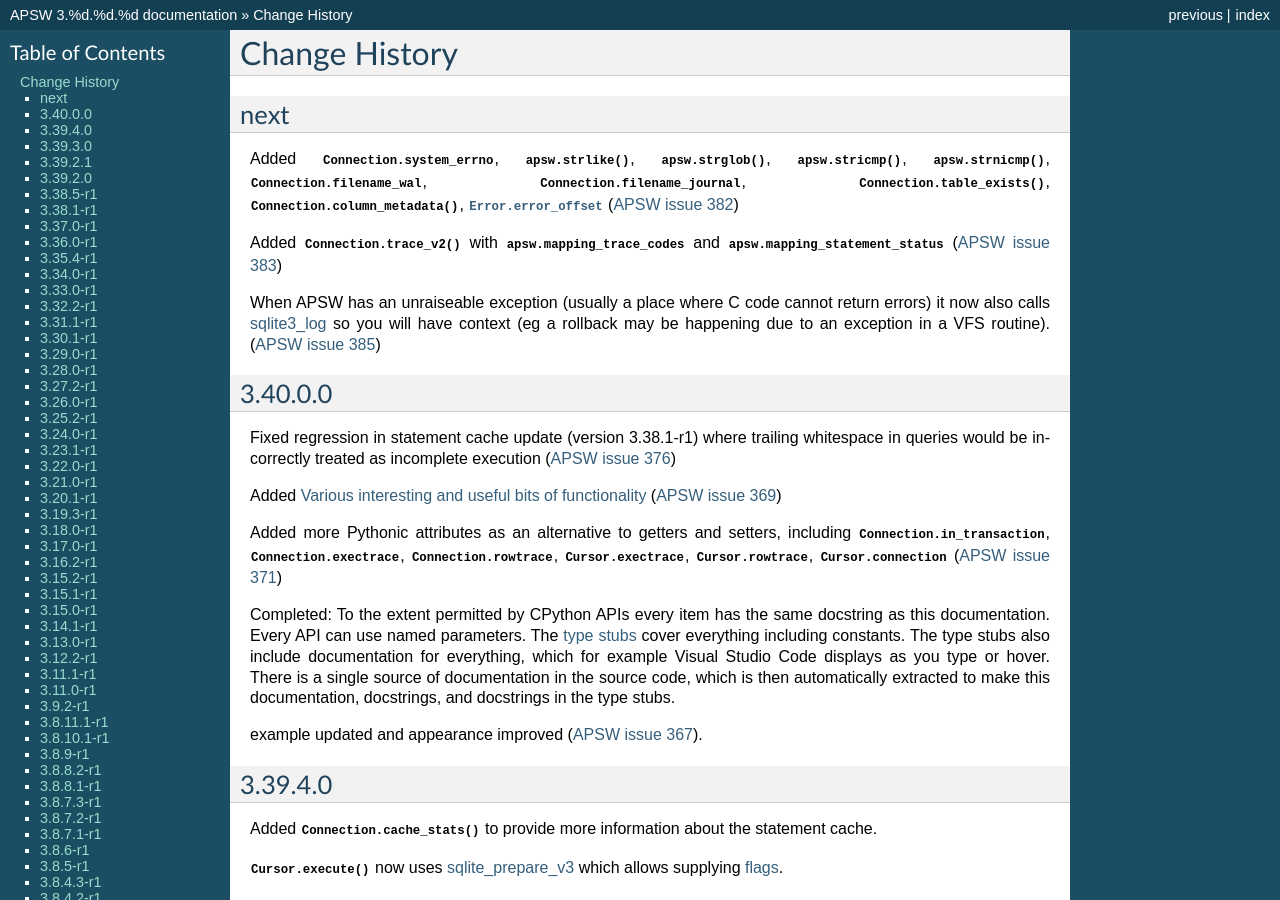
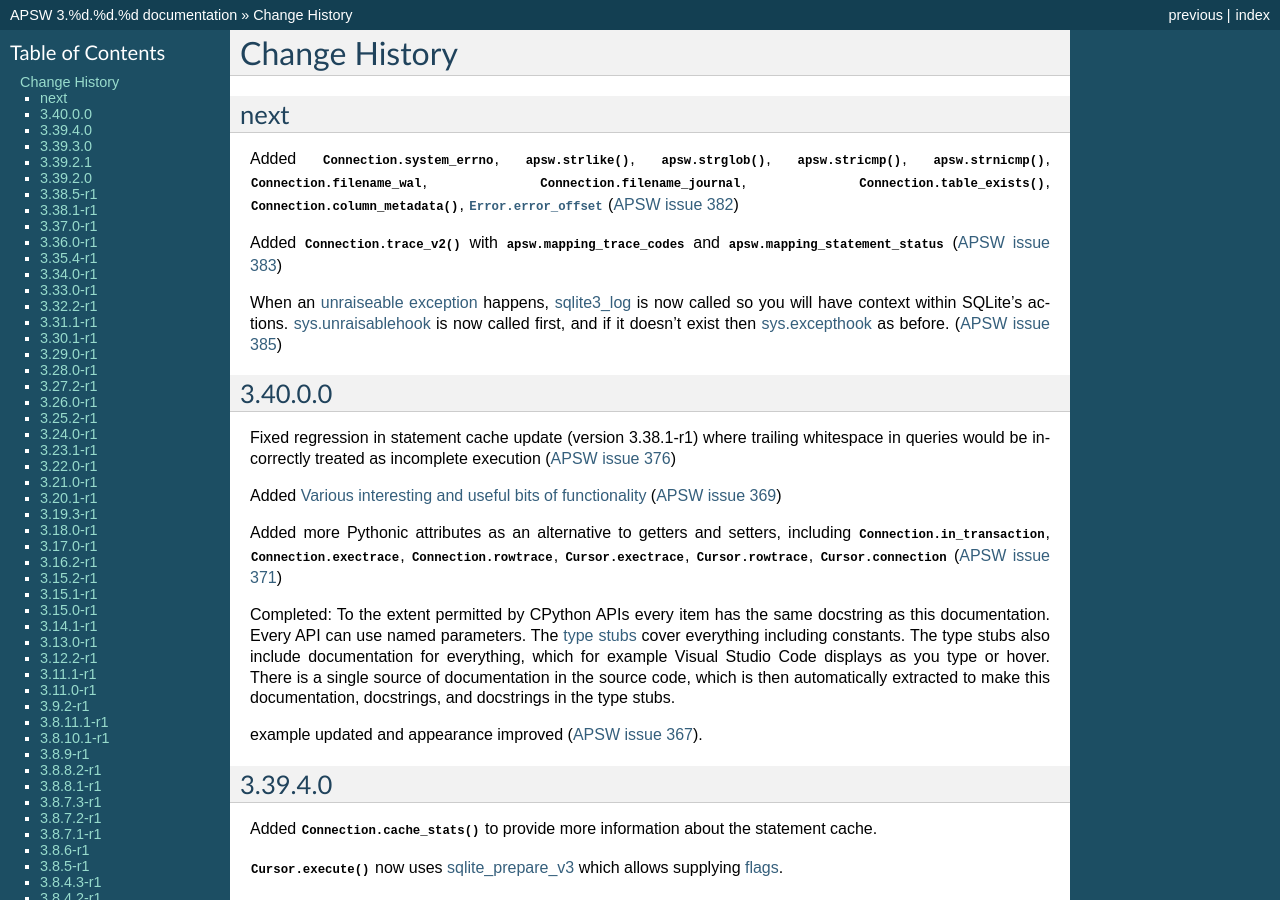
Before and after one commit to rogerbinns/apsw, a Sphinx documentation site: the page built from doc/changes.rst, in a window 1280 px wide and 900 px high. Built offline with Sphinx 7.4.7, drawn with Linux system fonts in a browser that asks for light colours; pages that are not in the unit, such as notebooks, are missing from menus; the version number is read from the project's files by our own code; some of the changed text lies outside the part shown.

Commit message:
unraisable updates
* Try sys.unraisablehook before sys.excepthook
* Call sqlite3_log to get context
* More doc

Fixes #385

```diff
--- a/doc/changes.rst
+++ b/doc/changes.rst
@@ -15,11 +15,13 @@ Added :attr:`Connection.system_errno`, :meth:`apsw.strlike`,
 Added :meth:`Connection.trace_v2` with :attr:`apsw.mapping_trace_codes`
 and :attr:`apsw.mapping_statement_status` (:issue:`383`)
 
-When APSW has an unraiseable exception (usually a place where C code
-cannot return errors) it now also calls `sqlite3_log
-<https://www.sqlite.org/c3ref/log.html>`__ so you will have context
-(eg a rollback may be happening due to an exception in a VFS routine).
-(:issue:`385`)
+When an :ref:`unraiseable exception <unraisable>` happens,
+`sqlite3_log <https://www.sqlite.org/c3ref/log.html>`__ is now called
+so you will have context within SQLite's actions.  `sys.unraisablehook
+<https://docs.python.org/3/library/sys.html#sys.unraisablehook>`__ is
+now called first, and if it doesn't exist then `sys.excepthook
+<https://docs.python.org/3/library/sys.html#sys.excepthook>`__ as
+before.  (:issue:`385`)
 
 3.40.0.0
 ========
```
Also changed, not shown: doc/exceptions.rst (+40 -3 lines), 2 other files.
